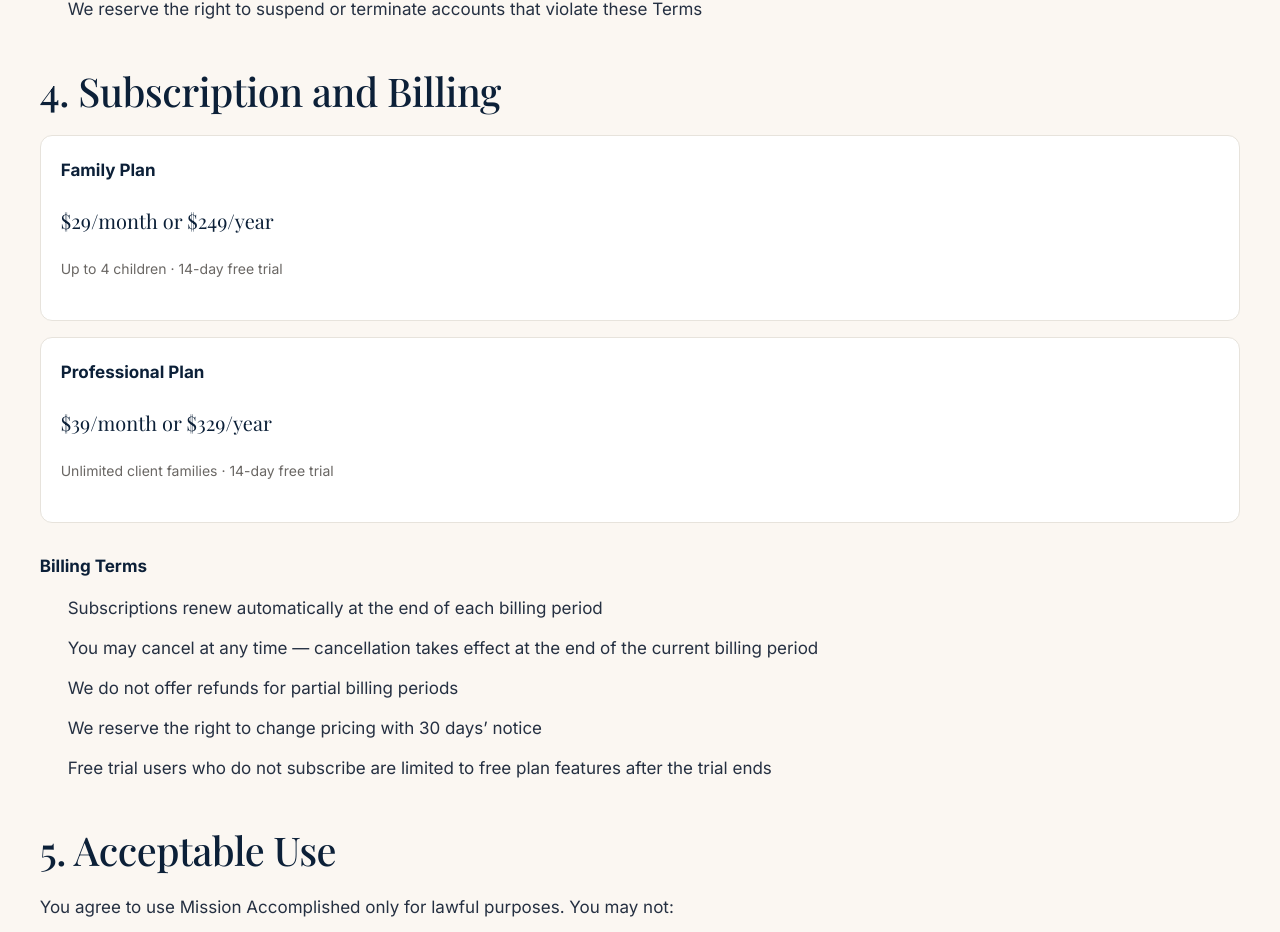
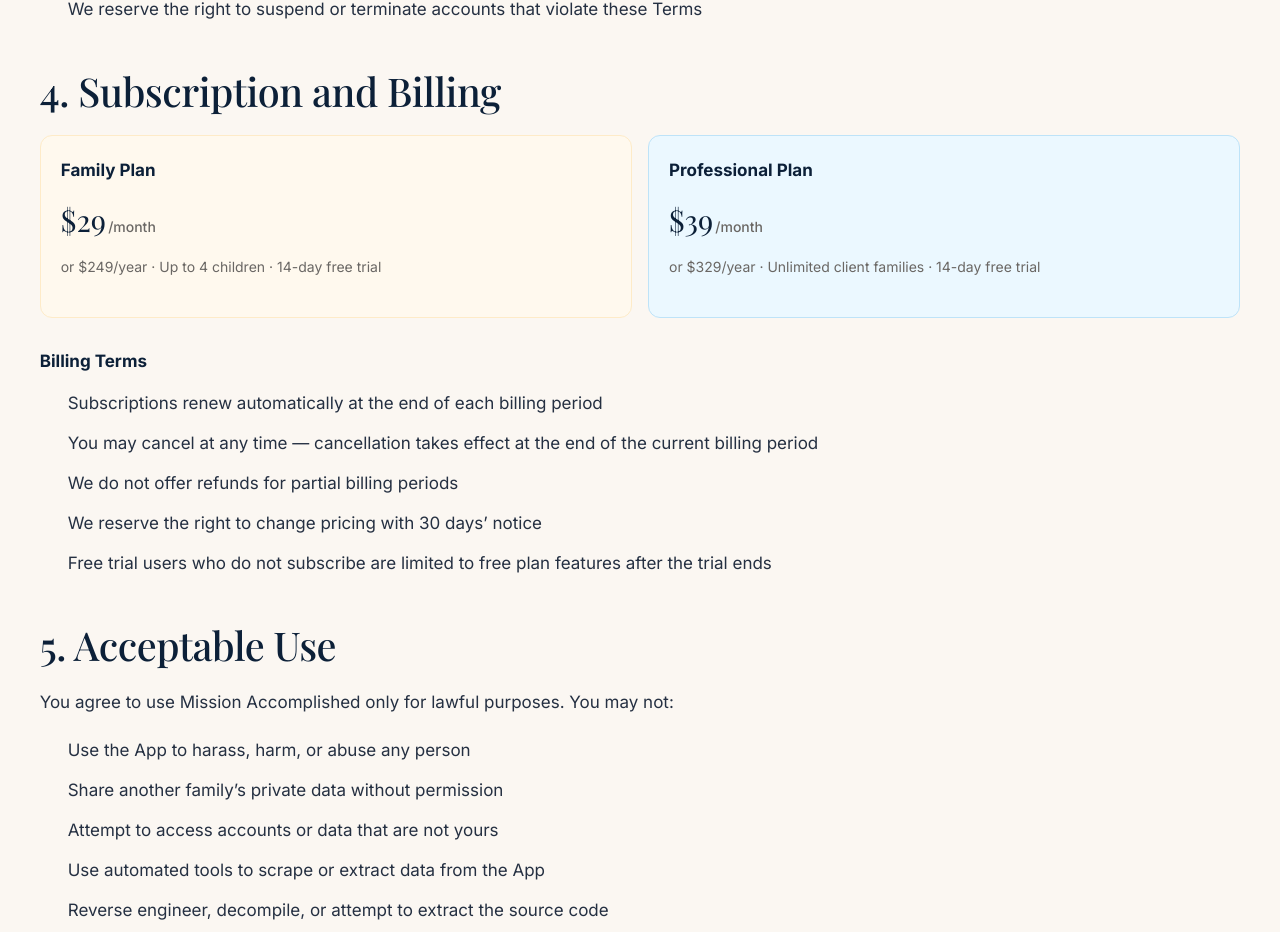
Before and after one commit to ryangold902-create/Mission-Accomplished, a Next.js app: page /terms in a window 1280 px wide. Shown: the part 1333-2265 px from the top of the page. Built offline with nearby package versions, Linux system fonts and the light colour scheme.

Commit message:
Lay out Terms billing plans side by side with peach and blue cards.

```diff
--- a/src/app/terms/page.tsx
+++ b/src/app/terms/page.tsx
@@ -65,15 +65,21 @@
 
       <h2>4. Subscription and Billing</h2>
       <div className={styles.plans}>
-        <div className={styles.plan}>
+        <div className={`${styles.plan} ${styles.planFamily}`}>
           <p className={styles.planName}>Family Plan</p>
-          <p className={styles.planPrice}>$29/month or $249/year</p>
-          <p className={styles.planDetail}>Up to 4 children · 14-day free trial</p>
+          <p className={styles.planPrice}>
+            $29<span className={styles.planPeriod}>/month</span>
+          </p>
+          <p className={styles.planDetail}>or $249/year · Up to 4 children · 14-day free trial</p>
         </div>
-        <div className={styles.plan}>
+        <div className={`${styles.plan} ${styles.planProfessional}`}>
           <p className={styles.planName}>Professional Plan</p>
-          <p className={styles.planPrice}>$39/month or $329/year</p>
-          <p className={styles.planDetail}>Unlimited client families · 14-day free trial</p>
+          <p className={styles.planPrice}>
+            $39<span className={styles.planPeriod}>/month</span>
+          </p>
+          <p className={styles.planDetail}>
+            or $329/year · Unlimited client families · 14-day free trial
+          </p>
         </div>
       </div>
       <h3>Billing Terms</h3>
--- a/src/components/LegalDocument.module.css
+++ b/src/components/LegalDocument.module.css
@@ -86,14 +86,21 @@
 
 .plans {
   display: grid;
+  grid-template-columns: repeat(2, minmax(0, 1fr));
   gap: var(--s-4);
   margin: 0 0 var(--s-6);
 }
 .plan {
-  background: var(--color-white);
-  border: 1px solid var(--color-border-soft);
   border-radius: var(--r-md);
   padding: var(--s-5);
+}
+.planFamily {
+  background: #fff9ee;
+  border: 1px solid #feebc8;
+}
+.planProfessional {
+  background: #ebf8ff;
+  border: 1px solid #bee3f8;
 }
 .planName {
   font-weight: 700;
@@ -102,14 +109,23 @@
 }
 .planPrice {
   font-family: var(--font-serif);
-  font-size: 1.25rem;
+  font-size: clamp(1.5rem, 1.25rem + 0.8vw, 1.875rem);
+  line-height: 1.1;
   color: var(--color-navy);
-  margin: 0 0 var(--s-2);
+  margin: 0 0 var(--s-3);
+}
+.planPeriod {
+  font-family: var(--font-sans);
+  font-size: var(--step-small);
+  font-weight: 500;
+  color: var(--color-text-muted);
+  margin-left: 0.15em;
 }
 .planDetail {
   font-size: var(--step-small);
   color: var(--color-text-muted);
   margin: 0;
+  line-height: 1.45;
 }
 
 .contact {
@@ -125,6 +141,9 @@
 }
 
 @media (max-width: 640px) {
+  .plans {
+    grid-template-columns: 1fr;
+  }
   .body ul,
   .body ol {
     padding-left: 1.1rem;
```
